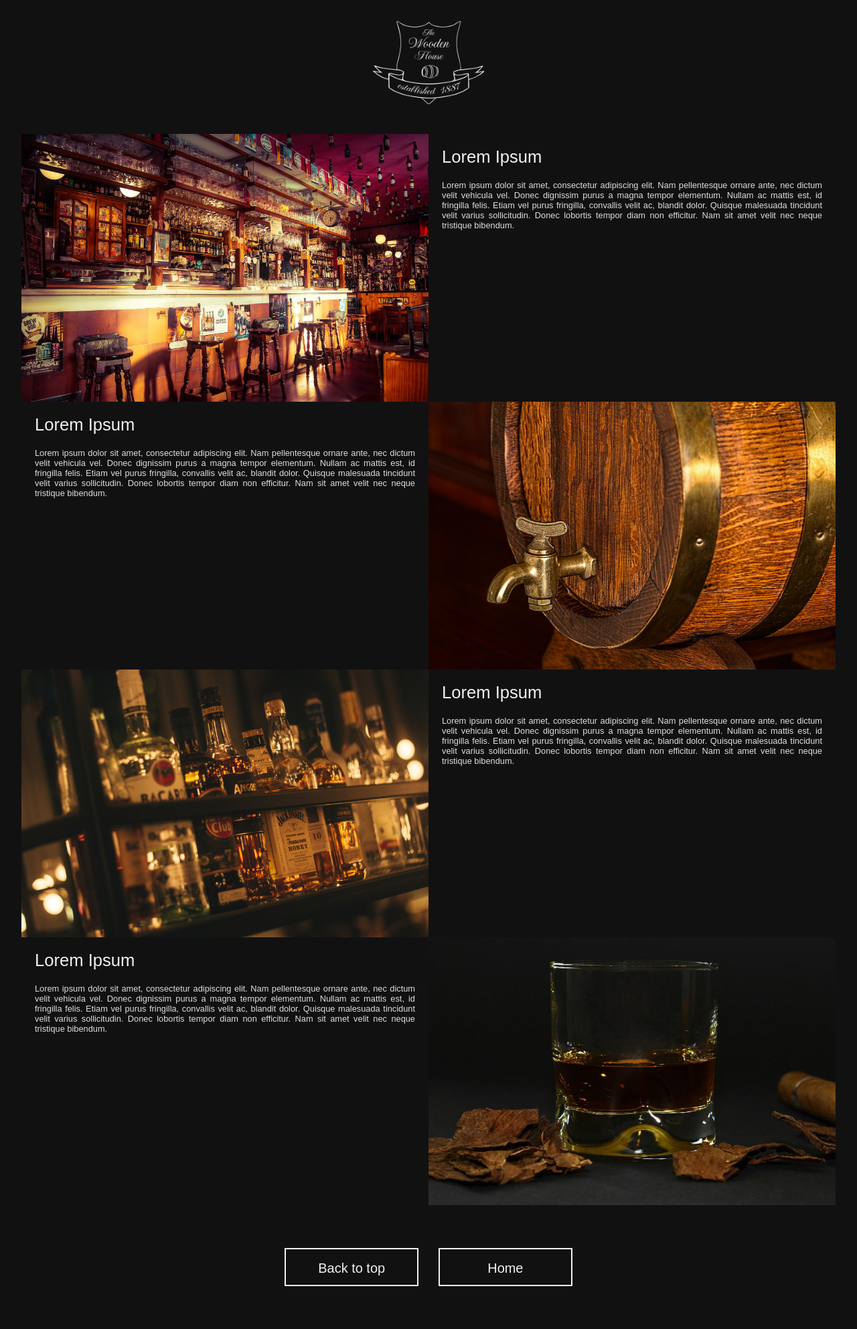
After one commit to LilianD5/WoodenHouse, a PHP site: page /discover.php in a window 1280 px wide. The commit adds this page. Shown: the whole page at 67% size. Run offline with PHP 8.4, Linux system fonts and the light colour scheme.

Commit message:
Add: Discover Page

```diff
--- a/app.js
+++ b/app.js
@@ -1,3 +1,5 @@
+// function animation de la page d'accueil
+
 const titreSpans = document.querySelectorAll('h1 span');
 const sloganSpans = document.querySelectorAll('h2 span');
 
@@ -11,6 +13,7 @@ const medias = document.querySelectorAll('.circle');
 const address = document.querySelector('.address-container');
 
 
+function anim(){
     window.addEventListener('load', () => {
 
         const TL = gsap.timeline({paused: true});
@@ -25,3 +28,6 @@ window.addEventListener('load', () => {
 
         TL.play();
     })
+}
+
+anim();
--- /dev/null
+++ b/discover.php
@@ -0,0 +1,65 @@
+<!DOCTYPE html>
+<html lang="en">
+
+<head>
+    <meta charset="UTF-8">
+    <meta http-equiv="X-UA-Compatible" content="IE=edge">
+    <meta name="viewport" content="width=*, initial-scale=1.0">
+    <link rel="stylesheet" href="style.css">
+    <title>The Wooden House | Discover</title>
+</head>
+
+<body id="body-discover">
+    <figure class="logo-container" id="top">
+        <a href="./index.php"><img src="./ressource/logo_v3.png" alt="" class="logo"></a>
+    </figure>
+    <section class="section">
+        <div id="grid1" class="grid-image">
+            <figure>
+                <img src="./ressource/bar.jpg" alt="Inside bar picture">
+            </figure>
+        </div>
+        <div id="grid2" class="grid-text">
+            <p class="title-discover">Lorem Ipsum</p>
+            <p class="text-discover">Lorem ipsum dolor sit amet, consectetur adipiscing elit. Nam pellentesque ornare ante, nec dictum velit vehicula vel. Donec dignissim purus a magna tempor elementum. Nullam ac mattis est, id fringilla felis. Etiam vel purus fringilla, convallis velit ac, blandit dolor. Quisque malesuada tincidunt velit varius sollicitudin. Donec lobortis tempor diam non efficitur. Nam sit amet velit nec neque tristique bibendum.</p>
+        </div>
+        <div id="grid3" class="grid-image">
+            <figure>
+                <img src="./ressource/bottles.jpg" alt="bottles picture">
+            </figure>
+        </div>
+        <div id="grid4" class="grid-text">
+            <p class="title-discover">Lorem Ipsum</p>
+            <p class="text-discover">Lorem ipsum dolor sit amet, consectetur adipiscing elit. Nam pellentesque ornare ante, nec dictum velit vehicula vel. Donec dignissim purus a magna tempor elementum. Nullam ac mattis est, id fringilla felis. Etiam vel purus fringilla, convallis velit ac, blandit dolor. Quisque malesuada tincidunt velit varius sollicitudin. Donec lobortis tempor diam non efficitur. Nam sit amet velit nec neque tristique bibendum.</p>
+        </div>
+        <div id="grid6" class="grid-image">
+            <figure>
+                <img src="./ressource/barrel.jpg" alt="barrel picture">
+            </figure>
+        </div>
+        <div id="grid5" class="grid-text">
+            <p class="title-discover">Lorem Ipsum</p>
+            <p class="text-discover">Lorem ipsum dolor sit amet, consectetur adipiscing elit. Nam pellentesque ornare ante, nec dictum velit vehicula vel. Donec dignissim purus a magna tempor elementum. Nullam ac mattis est, id fringilla felis. Etiam vel purus fringilla, convallis velit ac, blandit dolor. Quisque malesuada tincidunt velit varius sollicitudin. Donec lobortis tempor diam non efficitur. Nam sit amet velit nec neque tristique bibendum.</p>
+        </div>
+        <div id="grid8" class="grid-image">
+            <figure>
+                <img src="./ressource/cigare-whisky.jpg" alt="cigar and whisky picture" id="cigar">
+            </figure>
+        </div>
+        <div id="grid7" class="grid-text">
+            <p class="title-discover">Lorem Ipsum</p>
+            <p class="text-discover">Lorem ipsum dolor sit amet, consectetur adipiscing elit. Nam pellentesque ornare ante, nec dictum velit vehicula vel. Donec dignissim purus a magna tempor elementum. Nullam ac mattis est, id fringilla felis. Etiam vel purus fringilla, convallis velit ac, blandit dolor. Quisque malesuada tincidunt velit varius sollicitudin. Donec lobortis tempor diam non efficitur. Nam sit amet velit nec neque tristique bibendum.</p>
+        </div>
+
+    </section>
+    <section class="container-btns-discover">
+        <div class="btns">
+            <a href="#top">Back to top</a>
+        </div>
+        <div class="btns">
+            <a href="./index.php">Home</a>
+        </div>
+    </section>
+</body>
+
+</html>
--- a/style.css
+++ b/style.css
@@ -3,7 +3,10 @@
     margin: 0;
     padding: 0;
 }
-body {
+
+/* Index */
+
+#body-index {
     background: #333;
     font-family: Arial, Helvetica, sans-serif;
     height: 100vh;
@@ -13,6 +16,9 @@ body {
     position: relative;
     overflow-x: hidden;
 }
+
+/* Index Titles */
+
 .container-title {
     position: absolute;
     top: 40vh;
@@ -22,7 +28,6 @@ h1 {
     text-transform: uppercase;
     font-size: 6vw;
     color: #f1f1f1;
-    font-family: Abril fatface, sans-serif;
 }
 h1 span {
     position: relative;
@@ -31,11 +36,13 @@ h2 {
     text-transform: uppercase;
     font-size: 2.6vw;
     color: #f1f1f1;
-    font-family: Abril fatface, sans-serif;
 }
 h2 span {
     position: relative;
 }
+
+/* Index Btns */
+
 .container-btns {
     position: relative;
     top: 50px;
@@ -68,48 +75,9 @@ h2 span {
 .btns:hover > a {
     color: #333;
 }
-/* .lines-left {
-    position: absolute;
-    top: 3vw;
-    left: 5%;
-}
-.lines-rigth{
-    position: absolute;
-    top: 3vw;
-    right: 5%;
-}
-.l1 {
-    width: 35vw;
-    height: 3px;
-    position: relative;
-    background: #f1f1f1;
-    border-radius: 5px;
-}
-.l2 {
-    width: 33vw;
-    height: 3px;
-    background: #f1f1f1;
-    border-radius: 5px;
-    position: relative;
-    top: 20px;
-}
-.l3 {
-    width: 35vw;
-    height: 3px;
-    position: relative;
 
-    background: #f1f1f1;
-    border-radius: 5px;
-}
-.l4 {
-    width: 33vw;
-    height: 3px;
-    background: #f1f1f1;
-    border-radius: 5px;
-    position: relative;
-    top: 20px;
-    float: right;
-} */
+/* Index Logo */
+
 .container-logo{
     position: absolute;
     left: 5%;
@@ -120,6 +88,9 @@ h2 span {
     width: 15.6vw;
     height: 15.6vw;
 }
+
+/* Index Media */
+
 .medias {
     list-style-type: none;
     position: absolute;
@@ -139,6 +110,9 @@ h2 span {
     width: 40px;
     height: 40px
 }
+
+/* Index Adress */
+
 .address-container{
     position: relative;
     top: 150px;
@@ -156,6 +130,8 @@ h2 span {
     width: 40px;
     margin-right: 20px;
 }
+
+/* Index Media Queries */
 
 @media screen and (min-width: 1920px) {
     h1{
@@ -262,3 +238,143 @@ h2 span {
         left: 0;
     }
 }
+
+/* Discover */
+
+#body-discover{
+    background-color: #111;
+    font-family: Arial, Helvetica, sans-serif;
+}
+
+/* Section */
+
+.section{
+    margin: 0 auto;
+    width: 95%;
+    max-width: 1600px;
+    display: grid;
+    grid-template-columns: repeat(2, 50%);
+    grid-template-rows: repeat(4, 50vh);
+}
+#grid1{
+    grid-column: 1;
+    grid-row: 1;
+}
+#grid2{
+    grid-column: 1;
+    grid-row: 2;
+}
+#grid3{
+    grid-column: 1;
+    grid-row: 3;
+}
+#grid4{
+    grid-column: 1;
+    grid-row: 4;
+}
+#grid5{
+    grid-column: 2;
+    grid-row: 1;
+}
+#grid6{
+    grid-column: 2;
+    grid-row: 2;
+}
+#grid7{
+    grid-column: 2;
+    grid-row: 3;
+}
+#grid8{
+    grid-column: 2;
+    grid-row: 4;
+}
+figure{
+    overflow: hidden;
+    height: 50vh;
+}
+.grid-image > figure > img{
+    transition: all 1s ease-in-out;
+    width: 100%;
+
+}
+.grid-image:hover > figure > img{
+    transform: scale(110%);
+    transition: all 2s ease-in-out;
+}
+#cigar{
+    width: inherit;
+    height: 100%;
+    position: relative;
+    left: -40%;
+}
+
+/* Text */
+
+.title-discover{
+    font-size: 2vw;
+    margin: 2.5vh;
+    color: #f1f1f1;
+}
+.text-discover{
+    font-size: 1vw;
+    margin: 0 2.5vh 2.5vh;
+    text-align: justify;
+    color: #dedede;
+}
+
+/* Logo */
+
+.logo-container{
+    height: auto;
+}
+
+/* Btns */
+
+.container-btns-discover{
+    display: flex;
+    justify-content: center;
+    text-align: center;
+    margin: 8vh 0;
+}
+
+@media screen and (max-width: 1200px) {
+    .section{
+        grid-template-rows: repeat(4, 30vh);
+    }
+
+    figure{
+        height: 30vh;
+    }
+
+    .title-discover{
+        font-size: 24px;
+    }
+    .text-discover{
+        font-size: 12px;
+    }
+}
+
+@media screen and (max-width: 768px) {
+    .section{
+        width: 100%;
+        display: block;
+    }
+
+    #cigar{
+        left: 0;
+        width: 100%;
+    }
+
+    .grid-image{
+        grid-row: none !important;
+        grid-column: none !important;
+    }
+
+    .grid-text{
+        height: auto;
+    }
+
+    figure{
+        height: auto;
+    }
+}
```
Also changed, not shown: index.php (+4 -3 lines), ressource/bar.jpg (added), ressource/barrel.jpg (added), ressource/bottles.jpg (added), ressource/cigare-whisky.jpg (added). Lines whose indentation alone changed are shown as unchanged.
